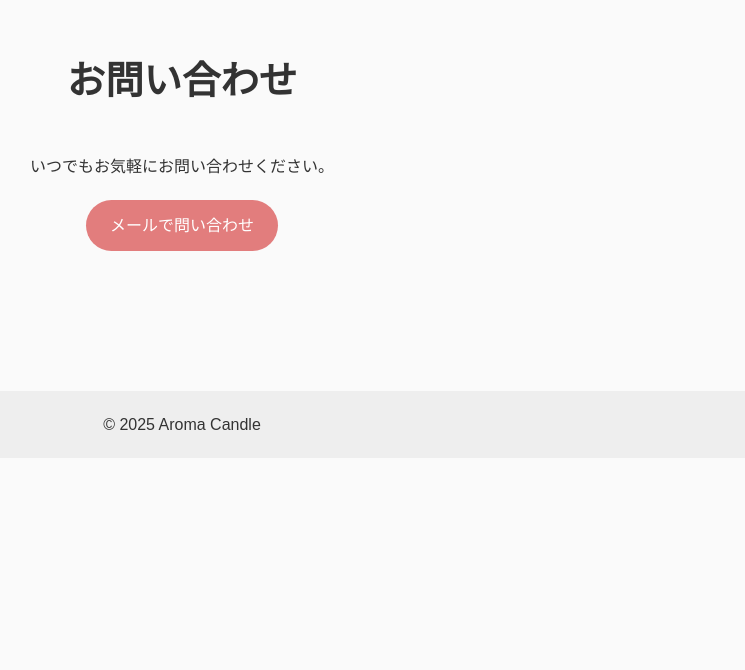
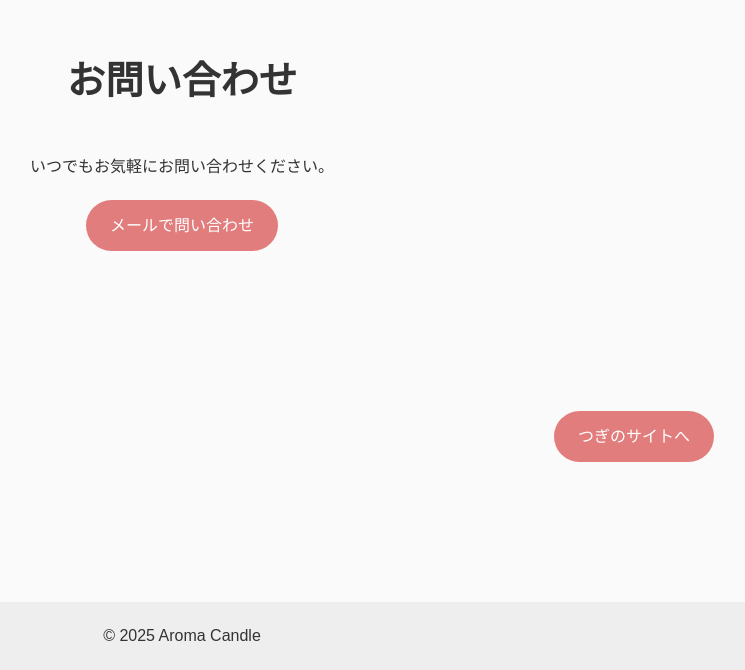
Before and after one commit to kensui1223/website, a plain HTML site: page index.html in a window 1280 px wide. Shown: the part 4560-5230 px from the top of the page, without its empty margins (458-1203 px from the left). Before the commit the page ends 5018 px from the top, so only its background shows below. Drawn offline with Linux system fonts and the light colour scheme.

Commit message:
Update index.html

```diff
--- a/index.html
+++ b/index.html
@@ -155,7 +155,9 @@
     <p>いつでもお気軽にお問い合わせください。</p>
     <a href="mailto:info@example.com" class="btn">メールで問い合わせ</a>
   </section>
-
+  <section id="next" class="next section">
+    <a href="https://web-site-test2.netlify.app/" class="btn">つぎのサイトへ</a>
+  </section>
   <footer class="footer">
     <p>&copy; 2025 Aroma Candle</p>
   </footer>
```
